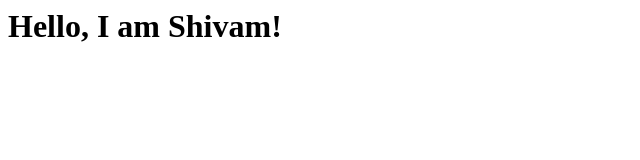
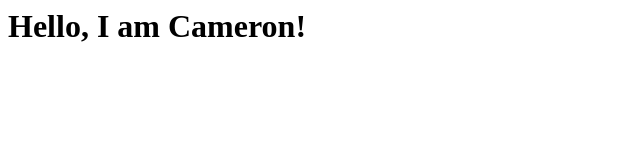
Before and after one commit to shivamjindal/git-demo, a plain HTML site: page index.html in a window 1280 px wide. Shown: the whole page, without its empty margins (0-640 px from the left). Drawn offline with Linux system fonts and the light colour scheme.

Commit message:
changed name to cameron

```diff
--- a/index.html
+++ b/index.html
@@ -1 +1 @@
-<h1>Hello, I am Shivam!</h1>
+<h1>Hello, I am Cameron!</h1>
```
